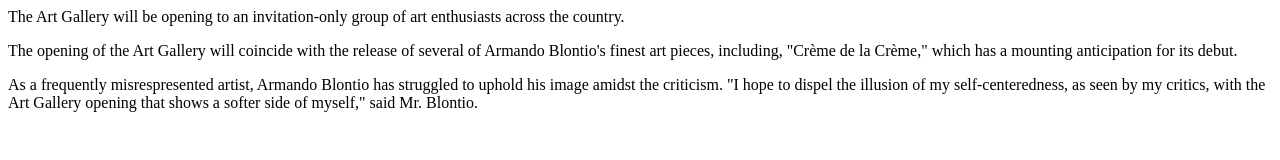
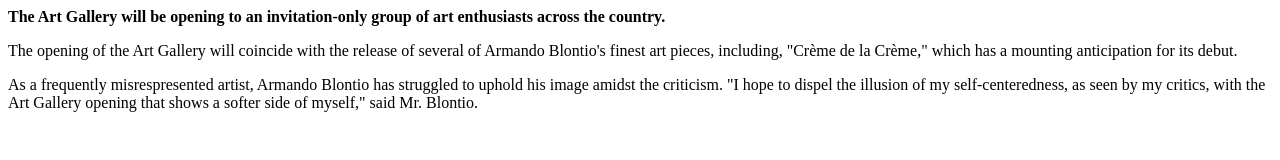
Before and after one commit to helmedeiros/front-end-formations, a plain HTML site: page level_1/6/index.html in a window 1280 px wide. Drawn offline with Linux system fonts and the light colour scheme.

Commit message:
solved adding tag b and a lead class

```diff
--- a/level_1/6/index.html
+++ b/level_1/6/index.html
@@ -1,3 +1,3 @@
-<p>The Art Gallery will be opening to an invitation-only group of art enthusiasts across the country.</p>
+<p><b class="lead">The Art Gallery will be opening to an invitation-only group of art enthusiasts across the country.</b></p>
 <p>The opening of the Art Gallery will coincide with the release of several of Armando Blontio's finest art pieces, including, "Crème de la Crème," which has a mounting anticipation for its debut.</p>
 <p>As a frequently misrespresented artist, Armando Blontio has struggled to uphold his image amidst the criticism. "I hope to dispel the illusion of my self-centeredness, as seen by my critics, with the Art Gallery opening that shows a softer side of myself," said Mr. Blontio.</p>
```
Also changed, not shown: 1 other file.
